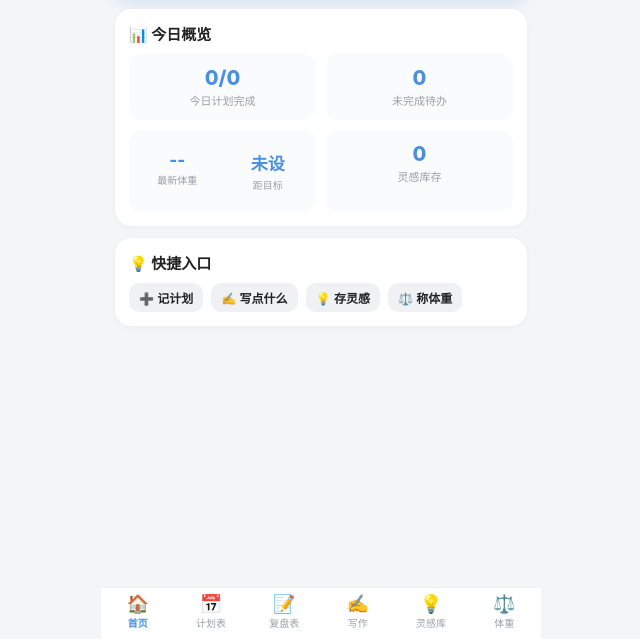
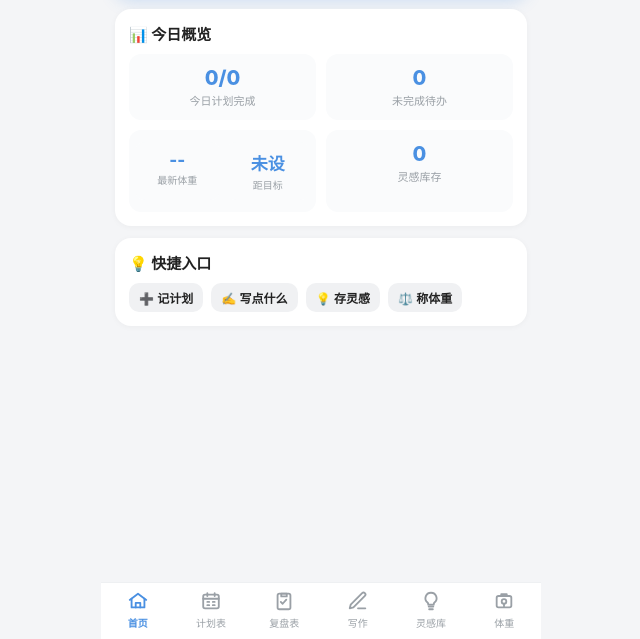
Before and after one commit to dongyu528/dongyu-workbench, a plain HTML site: page index.html in a window 1280 px wide. Shown: the part 161-800 px from the top of the page, without its empty margins (319-959 px from the left). Drawn offline with Linux system fonts and the light colour scheme.

Commit message:
update index.html

```diff
--- a/index.html
+++ b/index.html
@@ -67,8 +67,9 @@ textarea{resize:vertical;min-height:70px;}
 .stat-split .l{font-size:10px;color:var(--sub);margin-top:2px;}
 .chip{display:inline-block;background:#f0f1f3;border-radius:20px;padding:4px 10px;font-size:12px;color:#555;margin:2px;}
 .bottom-nav{position:fixed;bottom:0;left:50%;transform:translateX(-50%);width:100%;max-width:440px;display:flex;background:#fff;border-top:1px solid var(--line);z-index:30;}
-.bottom-nav button{flex:1;border:none;background:none;padding:7px 0 9px;font-size:10px;color:var(--sub);cursor:pointer;display:flex;flex-direction:column;align-items:center;gap:2px;}
-.bottom-nav button .ic{font-size:18px;line-height:1;}
+.bottom-nav button{flex:1;border:none;background:none;padding:7px 0 9px;font-size:10px;color:var(--sub);cursor:pointer;display:flex;flex-direction:column;align-items:center;gap:3px;transition:color .15s;}
+.bottom-nav button .ic{display:flex;align-items:center;justify-content:center;line-height:1;}
+.bottom-nav button .ic svg{width:22px;height:22px;display:block;}
 .bottom-nav button.active{color:var(--primary);font-weight:700;}
 .kcal{font-weight:700;color:var(--primary2);}
 canvas{width:100%;height:120px;display:block;}
@@ -368,12 +369,12 @@ function closeFull(){
 
 /* ---------- 路由 ---------- */
 const PAGES=[
-  {k:'home',t:'首页',ic:'🏠'},
-  {k:'plan',t:'计划表',ic:'📅'},
-  {k:'review',t:'复盘表',ic:'📝'},
-  {k:'writing',t:'写作',ic:'✍️'},
-  {k:'idea',t:'灵感库',ic:'💡'},
-  {k:'weight',t:'体重',ic:'⚖️'},
+  {k:'home',t:'首页',ic:'<svg viewBox="0 0 24 24" fill="none" stroke="currentColor" stroke-width="2" stroke-linecap="round" stroke-linejoin="round"><path d="M3 10.8 12 4l9 6.8"/><path d="M5 9.5V19h14V9.5"/><path d="M9.5 19v-5h5v5"/></svg>'},
+  {k:'plan',t:'计划表',ic:'<svg viewBox="0 0 24 24" fill="none" stroke="currentColor" stroke-width="2" stroke-linecap="round" stroke-linejoin="round"><rect x="3.5" y="5" width="17" height="15" rx="2"/><path d="M3.5 9.5h17"/><path d="M8 3.5v3M16 3.5v3"/><path d="M8 13h2M14 13h2M8 16.5h2M14 16.5h2"/></svg>'},
+  {k:'review',t:'复盘表',ic:'<svg viewBox="0 0 24 24" fill="none" stroke="currentColor" stroke-width="2" stroke-linecap="round" stroke-linejoin="round"><rect x="5" y="4" width="14" height="17" rx="2"/><path d="M9 4h6v3H9z"/><path d="M8.5 13l2 2 4-4.5"/></svg>'},
+  {k:'writing',t:'写作',ic:'<svg viewBox="0 0 24 24" fill="none" stroke="currentColor" stroke-width="2" stroke-linecap="round" stroke-linejoin="round"><path d="M12 20h8"/><path d="M16.5 3.5a2.1 2.1 0 0 1 3 3L7 19l-4 1 1-4z"/></svg>'},
+  {k:'idea',t:'灵感库',ic:'<svg viewBox="0 0 24 24" fill="none" stroke="currentColor" stroke-width="2" stroke-linecap="round" stroke-linejoin="round"><path d="M9.5 18h5"/><path d="M10 21h4"/><path d="M12 3a6 6 0 0 0-3.8 10.7c.6.5.8 1.1.8 1.8v.5h6v-.5c0-.7.2-1.3.8-1.8A6 6 0 0 0 12 3z"/></svg>'},
+  {k:'weight',t:'体重',ic:'<svg viewBox="0 0 24 24" fill="none" stroke="currentColor" stroke-width="2" stroke-linecap="round" stroke-linejoin="round"><rect x="4" y="6.5" width="16" height="12.5" rx="2"/><path d="M9 6.5V4.5h6v2"/><circle cx="12" cy="12.5" r="2.5"/><path d="M12 15v3"/></svg>'},
 ];
 function buildNav(){
   const nav=document.getElementById('nav');
```
